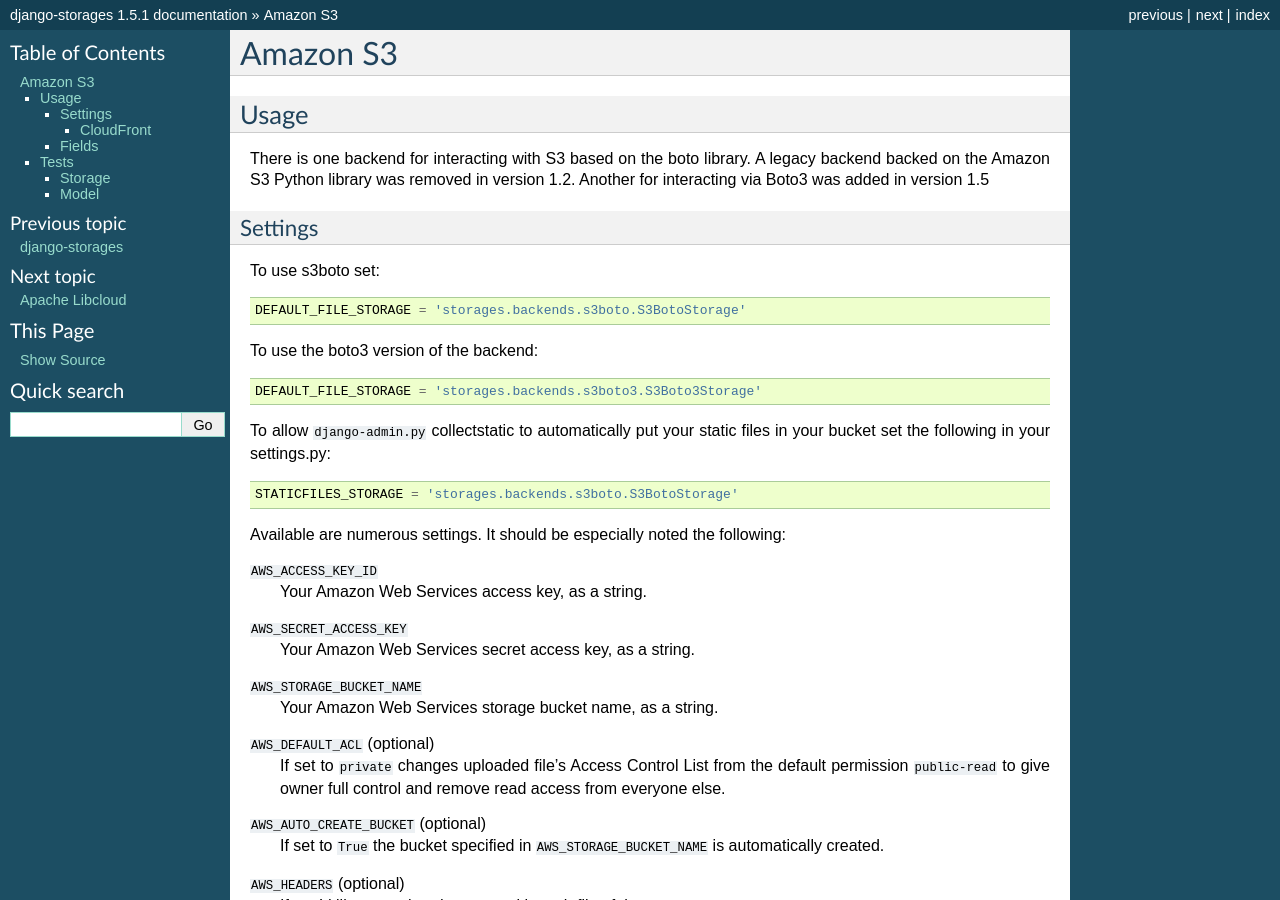
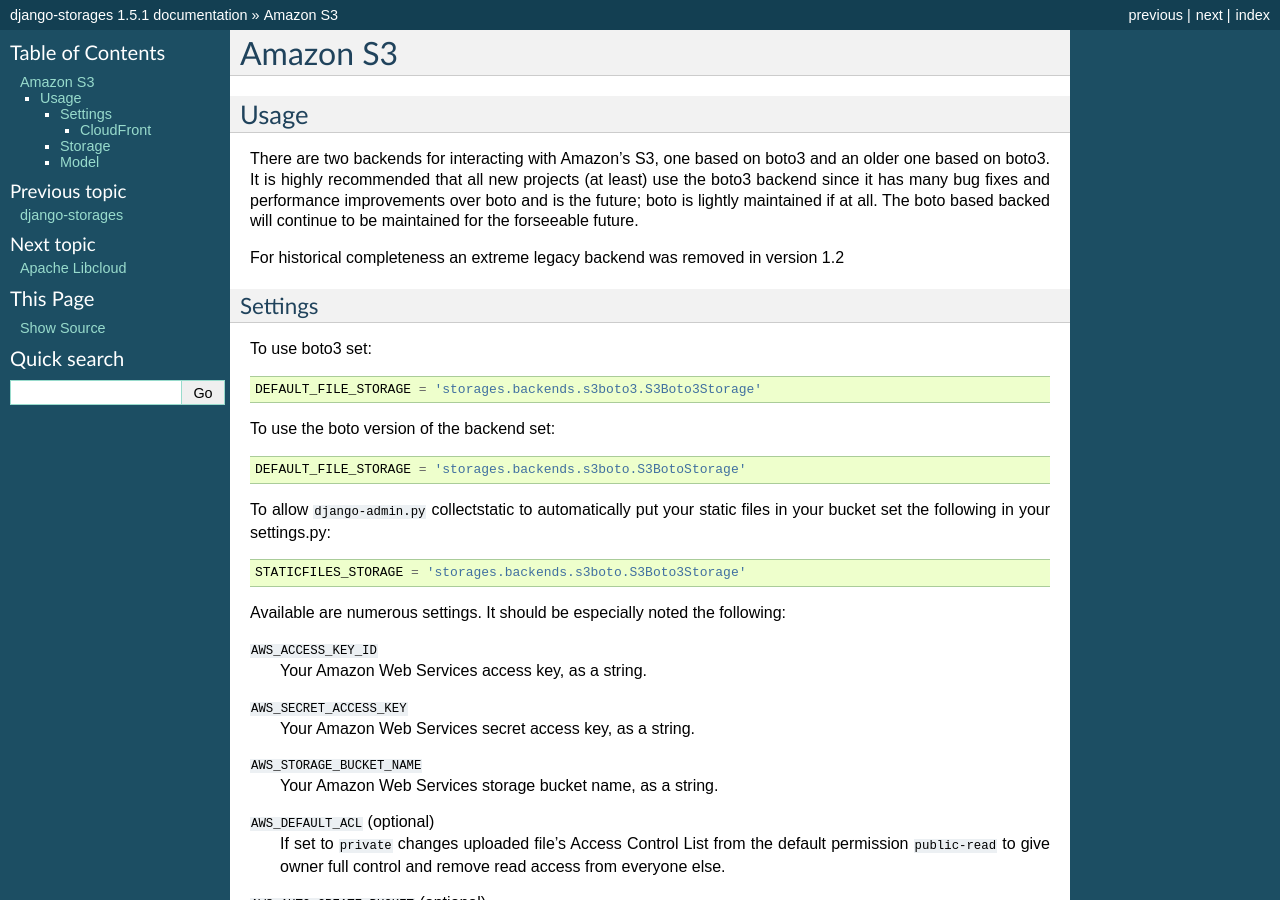
Before and after one commit to jschneier/django-storages, a Sphinx documentation site: the page built from docs/backends/amazon-S3.rst, in a window 1280 px wide and 900 px high. Built offline with Sphinx 7.4.7, drawn with Linux system fonts in a browser that asks for light colours; some of the changed text lies outside the part shown.

Commit message:
Clarify which S3 backend should be used and remove some legacy documentation

```diff
--- a/docs/backends/amazon-S3.rst
+++ b/docs/backends/amazon-S3.rst
@@ -4,24 +4,30 @@
 Usage
 *****
 
-There is one backend for interacting with S3 based on the boto library. A legacy backend backed on the Amazon S3 Python library was removed in version 1.2.
-Another for interacting via Boto3 was added in version 1.5
+There are two backends for interacting with Amazon's S3, one based
+on boto3 and an older one based on boto3. It is highly recommended that all
+new projects (at least) use the boto3 backend since it has many bug fixes
+and performance improvements over boto and is the future; boto is lightly
+maintained if at all. The boto based backed will continue to be maintained
+for the forseeable future.
+
+For historical completeness an extreme legacy backend was removed
+in version 1.2
 
 Settings
 --------
 
-To use s3boto set::
+To use boto3 set::
+
+    DEFAULT_FILE_STORAGE = 'storages.backends.s3boto3.S3Boto3Storage'
+
+To use the boto version of the backend set::
 
     DEFAULT_FILE_STORAGE = 'storages.backends.s3boto.S3BotoStorage'
 
-To use the boto3 version of the backend::
-
-    DEFAULT_FILE_STORAGE = 'storages.backends.s3boto3.S3Boto3Storage'
-
-
 To allow ``django-admin.py`` collectstatic to automatically put your static files in your bucket set the following in your settings.py::
 
-    STATICFILES_STORAGE = 'storages.backends.s3boto.S3BotoStorage'
+    STATICFILES_STORAGE = 'storages.backends.s3boto.S3Boto3Storage'
 
 Available are numerous settings. It should be especially noted the following:
 
@@ -79,42 +85,6 @@
 
 If you need to use multiple storages that are served via CloudFront, pass the
 `custom_domain` parameter to their constructors.
-
-Fields
-------
-
-Once you're done, default_storage will be the S3 storage::
-
-    >>> from django.core.files.storage import default_storage
-    >>> print default_storage.__class__
-    <class 'S3Storage.S3Storage'>
-
-The above doesn't seem to be true for django 1.3+ instead look at::
-
-    >>> from django.core.files.storage import default_storage
-    >>> print default_storage.connection
-    S3Connection:s3.amazonaws.com
-
-This way, if you define a new FileField, it will use the S3 storage::
-
-    >>> from django.db import models
-    >>> class Resume(models.Model):
-    ...     pdf = models.FileField(upload_to='pdfs')
-    ...     photos = models.ImageField(upload_to='photos')
-    ...
-    >>> resume = Resume()
-    >>> print resume.pdf.storage
-    <S3Storage.S3Storage object at ...>
-
-Tests
-*****
-
-Initialization::
-
-    >>> from django.core.files.storage import default_storage
-    >>> from django.core.files.base import ContentFile
-    >>> from django.core.cache import cache
-    >>> from models import MyStorage
 
 Storage
 -------
```
